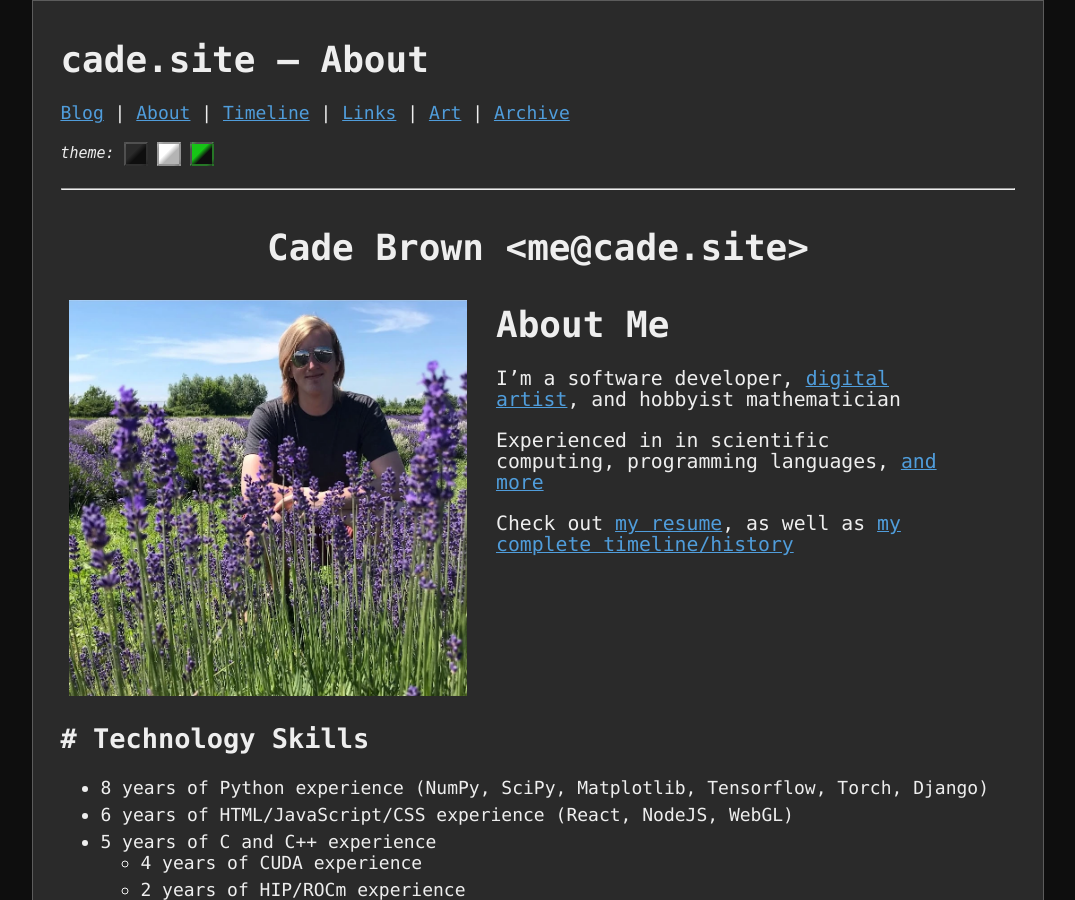
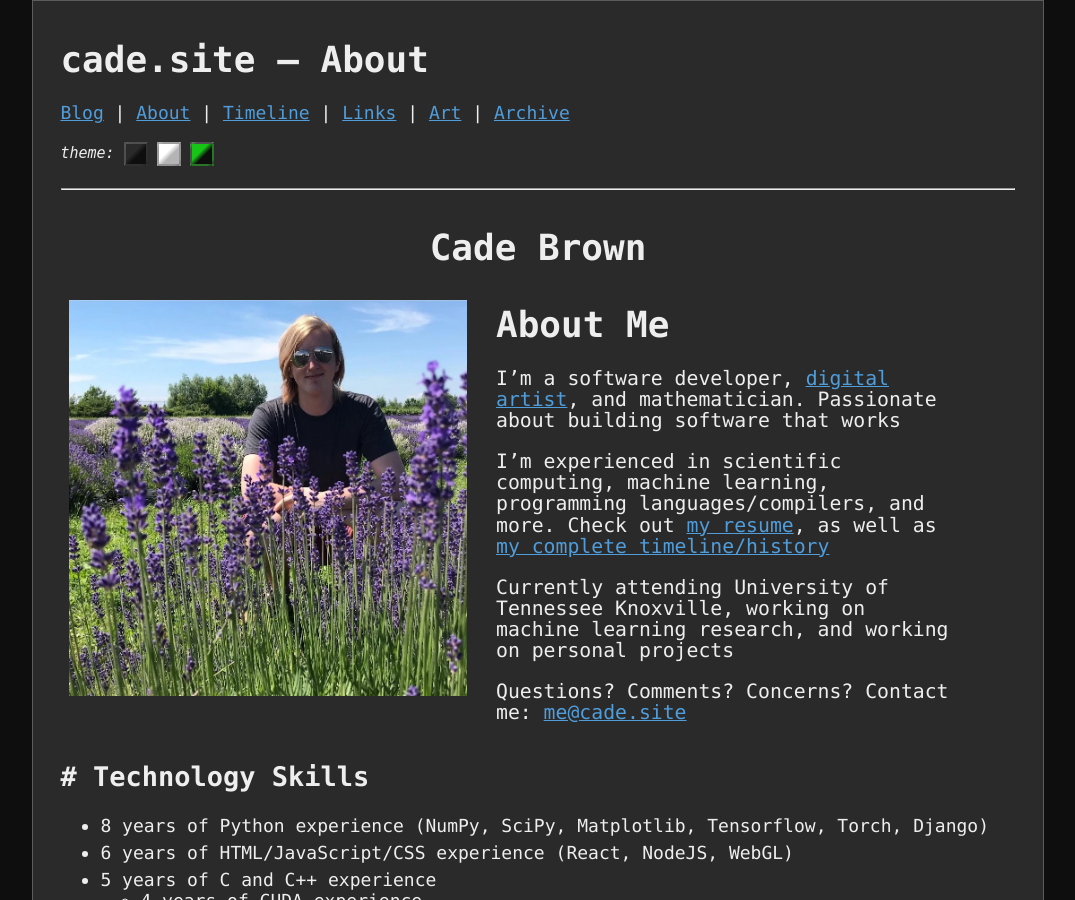
Before and after one commit to cadebrown/old.cade.site, a Jekyll site: the page built from about.md, in a window 1280 px wide and 900 px high. Shown: the whole window, without its empty margins (102-1177 px from the left). Built offline with Jekyll 4.4.1, drawn with Linux system fonts in a browser that asks for light colours; nearby versions of some CDN libraries; some of the changed text lies outside the part shown.

Commit message:
added old blog post about paper, updated about me

```diff
--- a/about.md
+++ b/about.md
@@ -17,11 +19,13 @@ permalink: /about
 # About Me
 
 <div style="margin: 0 5vw; font-size: 110%;">
-  I'm a software developer, [digital artist](/art), and hobbyist mathematician
+  I'm a software developer, [digital artist](/art), and mathematician. Passionate about building software that works
 
-  Experienced in in scientific computing, programming languages, [and more](/timeline)
+  I'm experienced in scientific computing, machine learning, programming languages/compilers, and more. Check out [my resume](/files/resume-CadeBrown-2021-12-08.pdf), as well as [my complete timeline/history](/timeline)
 
-  Check out [my resume](/files/resume-CadeBrown-2021-12-08.pdf), as well as [my complete timeline/history](/timeline)
+  Currently attending University of Tennessee Knoxville, working on machine learning research, and working on personal projects
+
+  Questions? Comments? Concerns? Contact me: [me@cade.site](mailto:me@cade.site)
 
 </div>
 <div class="clear"></div>
```
Also changed, not shown: other parts of about.md (+6 -4 lines), _posts/2020-10-01-magma-paper.md (added, +24 -0 lines), timeline.md (+6 -3 lines), files/magma-figure2.webp (added).
